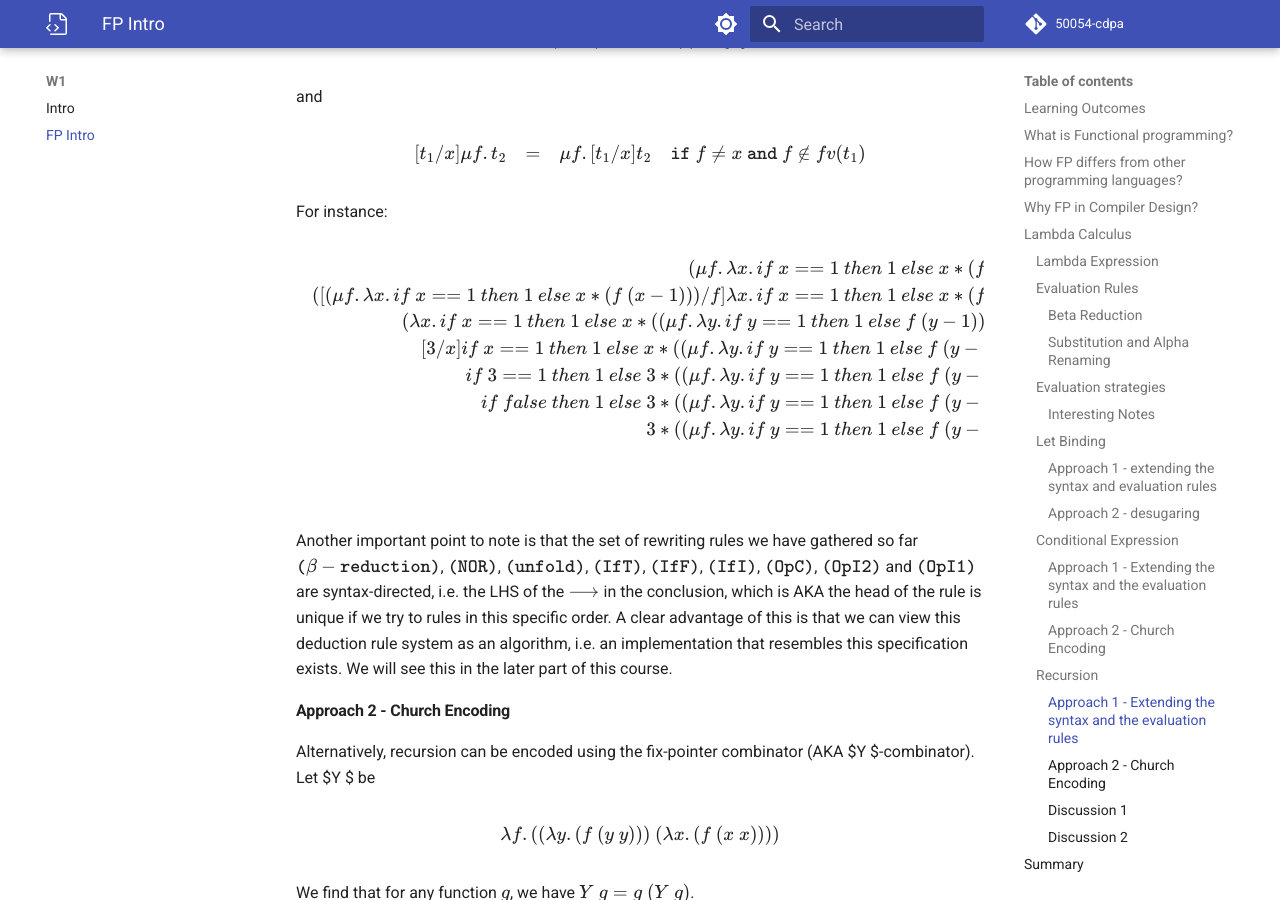
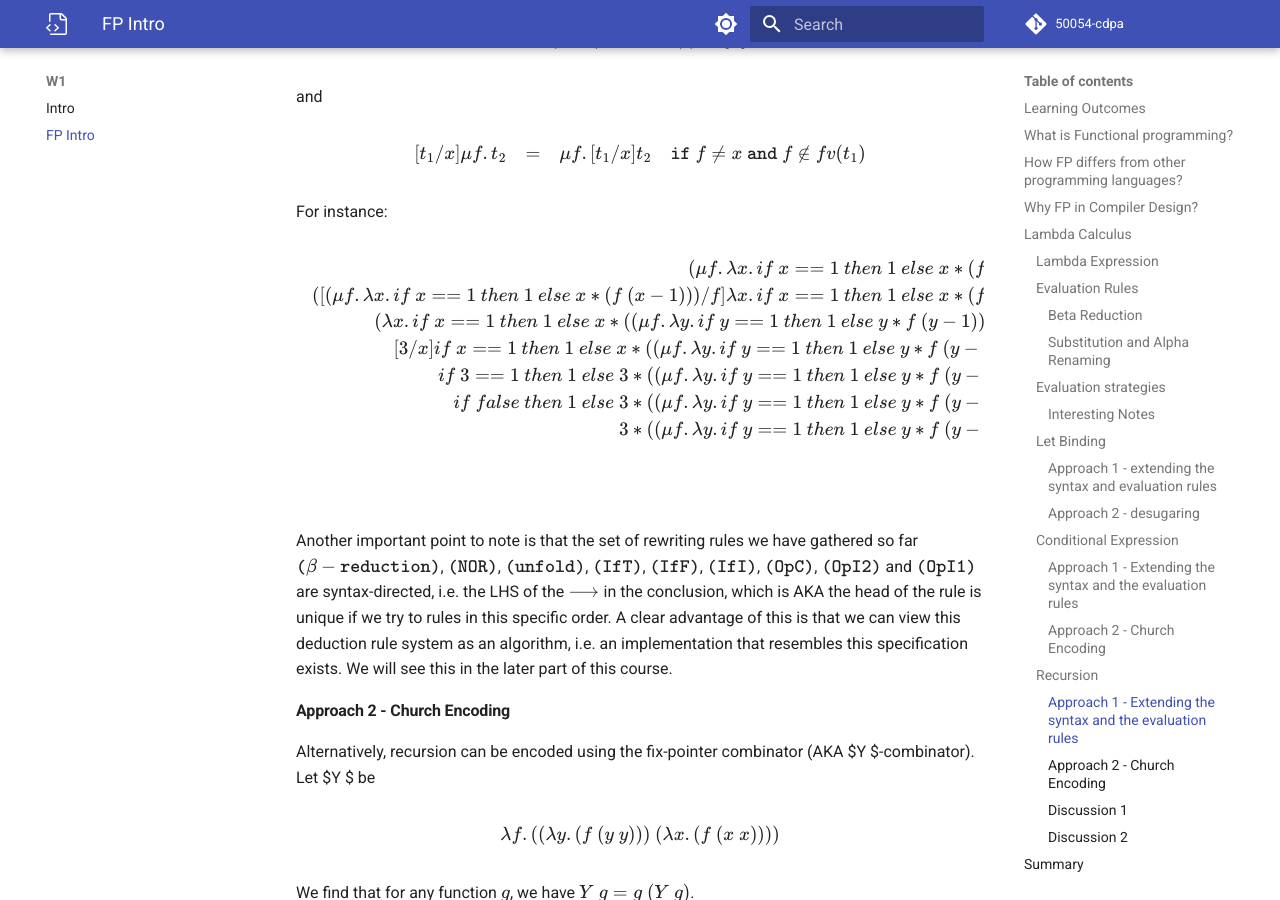
Before and after one commit to 50054-cdpa/notes, an MkDocs documentation site: the page built from docs/fp_intro.md, in a window 1280 px wide and 900 px high, scrolled down 12099 px. Built offline with MkDocs 1.6.1 and Material for MkDocs 9.7.7, drawn with Linux system fonts in a browser that asks for light colours; some web fonts are replaced; comment, search, counter and statistics services are not loaded.

Commit message:
Fix equations in Approach 1 of Recursion

```diff
--- a/docs/fp_intro.md
+++ b/docs/fp_intro.md
@@ -580,11 +580,11 @@ $$
 \begin{array}{rl}
 (\mu f.\lambda x.if\ x==1\ then\ 1\ else\ x*(f\ (x-1)))\ 3 & \longrightarrow_{\scriptsize {\tt(NOR)+(unfold)}} \\
 (\lbrack (\mu f.\lambda x.if\ x==1\ then\ 1\ else\ x*(f\ (x-1)))/f \rbrack \lambda x.if\ x==1\ then\ 1\ else\ x*(f\ (x-1)))\ 3 & \longrightarrow_{\scriptsize {\tt (substitution) + (\alpha)}} \\
-(\lambda x.if\ x==1\ then\ 1\ else\ x*((\mu f.\lambda y.if\ y==1\ then\ 1\ else\ f\ (y-1))\ (x-1)))\ 3 & \longrightarrow_{\scriptsize {\tt (\beta)}} \\
-\lbrack 3/x \rbrack if\ x==1\ then\ 1\ else\ x*((\mu f.\lambda y.if\ y==1\ then\ 1\ else\ f\ (y-1))\ (x-1)) & \longrightarrow_{\scriptsize {\tt (substitution)}} \\
-if\ 3==1\ then\ 1\ else\ 3*((\mu f.\lambda y.if\ y==1\ then\ 1\ else\ f\ (y-1))\ (3-1)) & \longrightarrow_{\scriptsize {\tt (ifI)+(OpC)}} \\
-if\ false\ then\ 1\ else\ 3*((\mu f.\lambda y.if\ y==1\ then\ 1\ else\ f\ (y-1))\ (3-1)) & \longrightarrow_{\scriptsize {\tt (ifF)}} \\
-3*((\mu f.\lambda y.if\ y==1\ then\ 1\ else\ f\ (y-1))\ (3-1)) & \longrightarrow_{\scriptsize {\tt (OpI2)}} \\
+(\lambda x.if\ x==1\ then\ 1\ else\ x*((\mu f.\lambda y.if\ y==1\ then\ 1\ else\ y*f\ (y-1))\ (x-1)))\ 3 & \longrightarrow_{\scriptsize {\tt (\beta)}} \\
+\lbrack 3/x \rbrack if\ x==1\ then\ 1\ else\ x*((\mu f.\lambda y.if\ y==1\ then\ 1\ else\ y*f\ (y-1))\ (x-1)) & \longrightarrow_{\scriptsize {\tt (substitution)}} \\
+if\ 3==1\ then\ 1\ else\ 3*((\mu f.\lambda y.if\ y==1\ then\ 1\ else\ y*f\ (y-1))\ (3-1)) & \longrightarrow_{\scriptsize {\tt (ifI)+(OpC)}} \\
+if\ false\ then\ 1\ else\ 3*((\mu f.\lambda y.if\ y==1\ then\ 1\ else\ y*f\ (y-1))\ (3-1)) & \longrightarrow_{\scriptsize {\tt (ifF)}} \\
+3*((\mu f.\lambda y.if\ y==1\ then\ 1\ else\ y*f\ (y-1))\ (3-1)) & \longrightarrow_{\scriptsize {\tt (OpI2)}} \\
 ... \\
 3*(2*1)
 \end{array}
```
